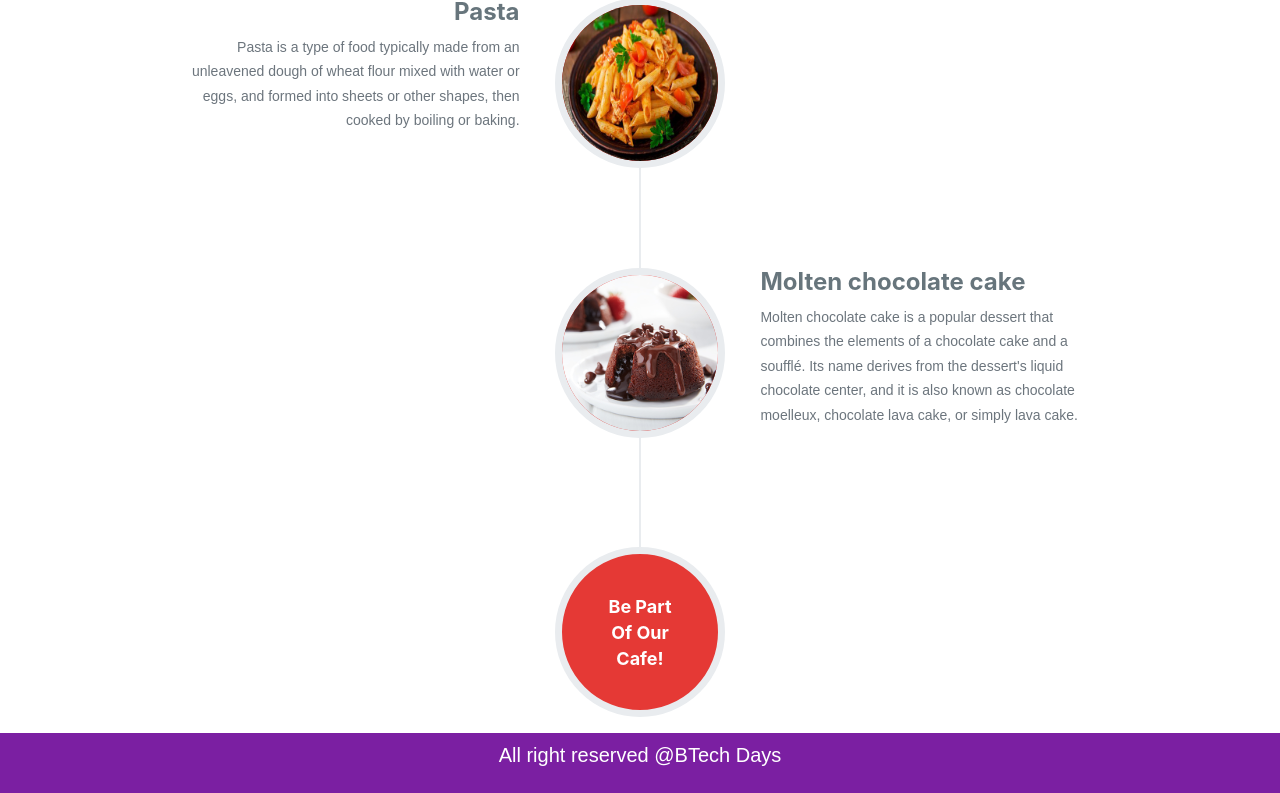
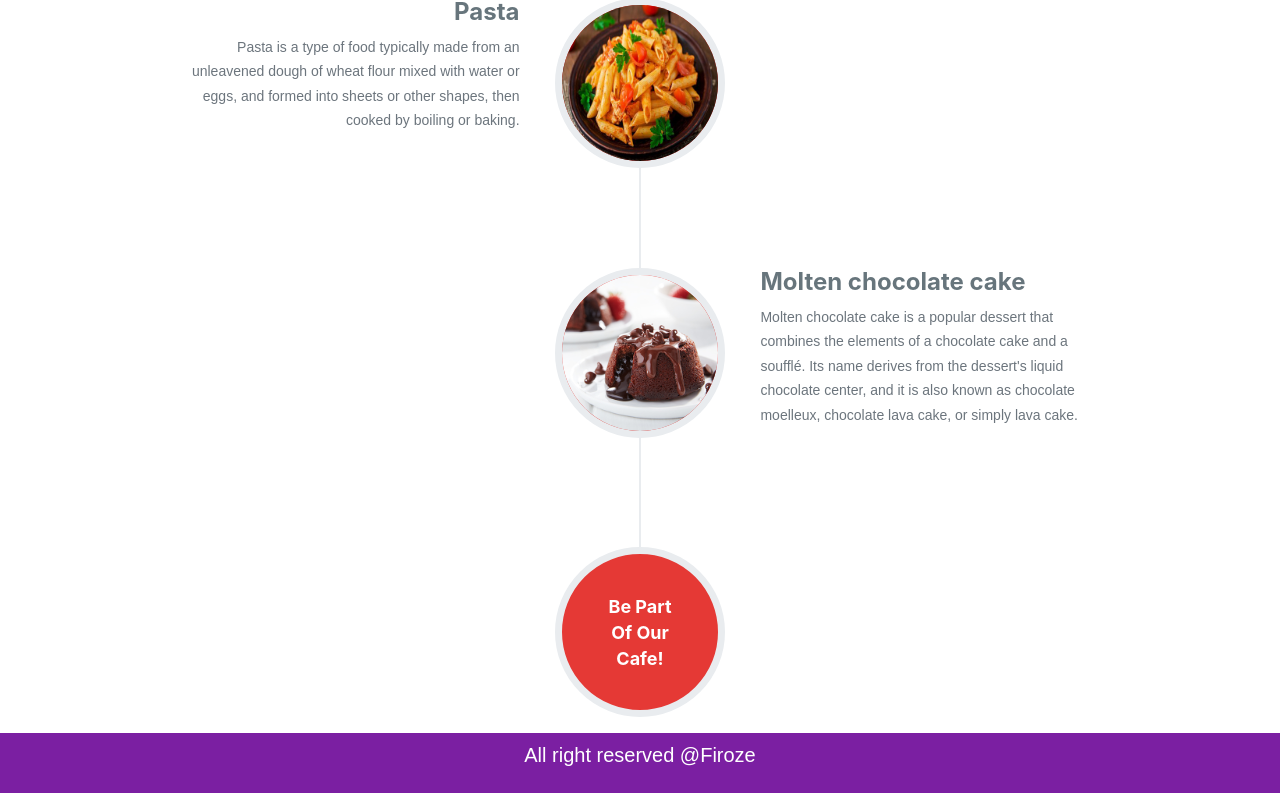
Before and after one commit to firoze-hossain/Cafe-Management-System, an Angular app in the folder Cafe-Management-Frontend/: page / in a window 1280 px wide. Shown: the part 1042-1835 px from the top of the page. Built offline with nearby package versions, Linux system fonts and the light colour scheme.

Commit message:
some changed of name

```diff
--- a/Cafe-Management-Frontend/package.json
+++ b/Cafe-Management-Frontend/package.json
@@ -1,5 +1,5 @@
 {
-  "name": "frontend",
+  "name": "cafe-management-frontend",
   "version": "0.0.0",
   "scripts": {
     "ng": "ng",
--- a/Cafe-Management-Frontend/src/app/app.component.ts
+++ b/Cafe-Management-Frontend/src/app/app.component.ts
@@ -6,5 +6,5 @@ import { Component } from '@angular/core';
   styleUrls: ['./app.component.scss']
 })
 export class AppComponent {
-  title = 'Frontend';
+  title = 'Cafe-Management-Frontend';
 }
--- a/Cafe-Management-Frontend/src/app/home/home.component.html
+++ b/Cafe-Management-Frontend/src/app/home/home.component.html
@@ -11,5 +11,5 @@
   </nav>
 </div>
 <div class="footer" id="signup">
-  <h2>All right reserved @BTech Days</h2>
+  <h2>All right reserved @Firoze</h2>
 </div>
--- a/Cafe-Management-Frontend/src/index.html
+++ b/Cafe-Management-Frontend/src/index.html
@@ -2,7 +2,7 @@
 <html lang="en">
 <head>
   <meta charset="utf-8">
-  <title>Frontend</title>
+  <title>Cafe Management Frontend</title>
   <base href="/">
   <meta name="viewport" content="width=device-width, initial-scale=1">
   <link rel="icon" type="image/x-icon" href="favicon.ico">
```
Also changed, not shown: 1 other file (tests, documents, lock files or other folders).
